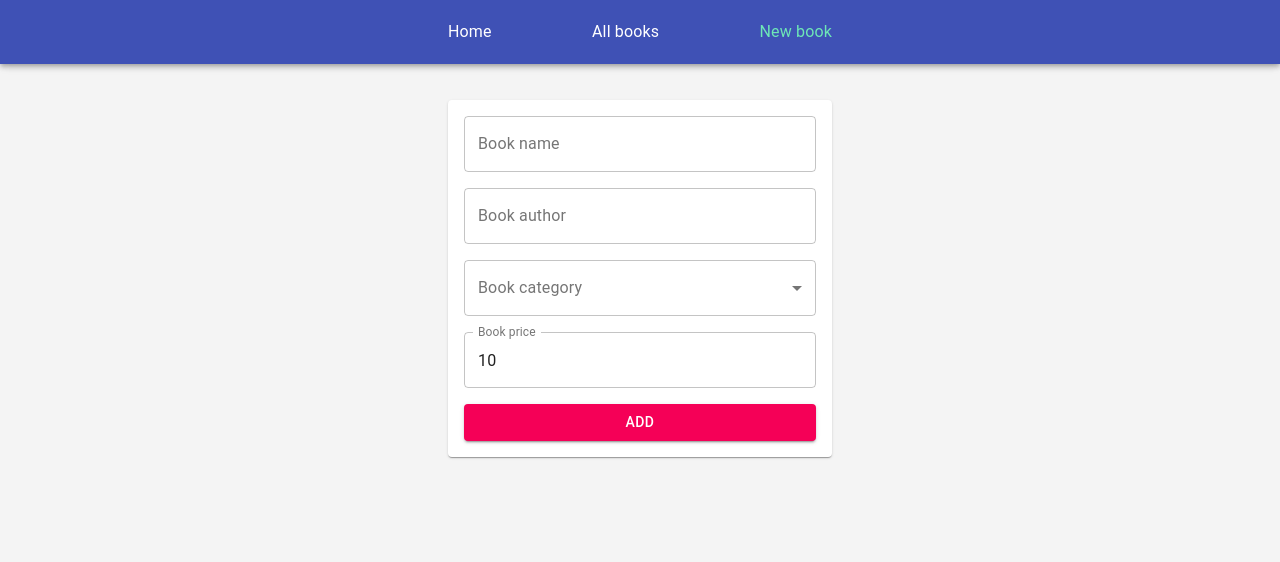
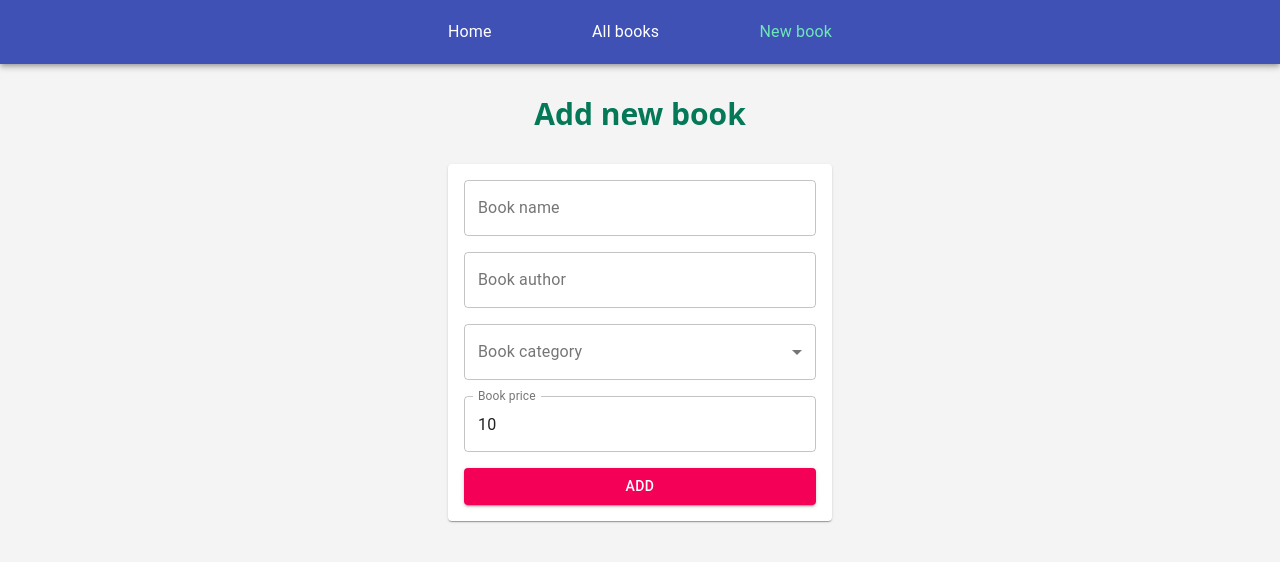
Before and after one commit to PavelSrom/jsschool-react-3, a React (Create React App) app: page /books/new in a window 1280 px wide. Shown: the top 562 px of the page. Built offline with nearby package versions, Linux system fonts and the light colour scheme.

Commit message:
fix(navbar): page height

```diff
--- a/src/index.css
+++ b/src/index.css
@@ -14,4 +14,6 @@ body {
 
 #root {
   min-height: 100vh;
+  display: flex;
+  flex-direction: column;
 }
--- a/src/navbar.tsx
+++ b/src/navbar.tsx
@@ -20,7 +20,7 @@ export const Navbar: React.FC = () => {
   const location = useLocation()
 
   return (
-    <AppBar>
+    <AppBar position="static">
       <Toolbar>
         <nav className="w-96 mx-auto flex justify-between items-center">
           {links.map(({ url, label }) => (
--- a/src/pages/book-detail.tsx
+++ b/src/pages/book-detail.tsx
@@ -73,7 +73,7 @@ export const BookDetail: React.FC = () => {
     )
 
   return (
-    <Container fixed maxWidth="lg" className="min-h-screen space-y-8">
+    <Container fixed maxWidth="lg" className="space-y-8">
       <p className="text-3xl text-green-700 font-semibold text-center">
         {bookDetail.name}
       </p>
--- a/src/pages/books.tsx
+++ b/src/pages/books.tsx
@@ -9,7 +9,7 @@ export const Books: React.FC = () => {
   const { data: books, isError } = useCollection<BookDTO[]>('books')
 
   return (
-    <Container fixed maxWidth="lg" className="min-h-screen">
+    <Container fixed maxWidth="lg">
       <p className="text-3xl text-green-700 font-semibold text-center my-8">View books</p>
 
       {isError && <p className="text-center">Something went wrong :(</p>}
--- a/src/pages/home.tsx
+++ b/src/pages/home.tsx
@@ -5,7 +5,7 @@ export const Home: React.FC = () => {
   const history = useHistory()
 
   return (
-    <div className="w-screen h-screen flex justify-center items-center">
+    <div className="flex-1 flex justify-center items-center">
       <Button variant="contained" color="primary" onClick={() => history.push('/books')}>
         Go to books
       </Button>
```
